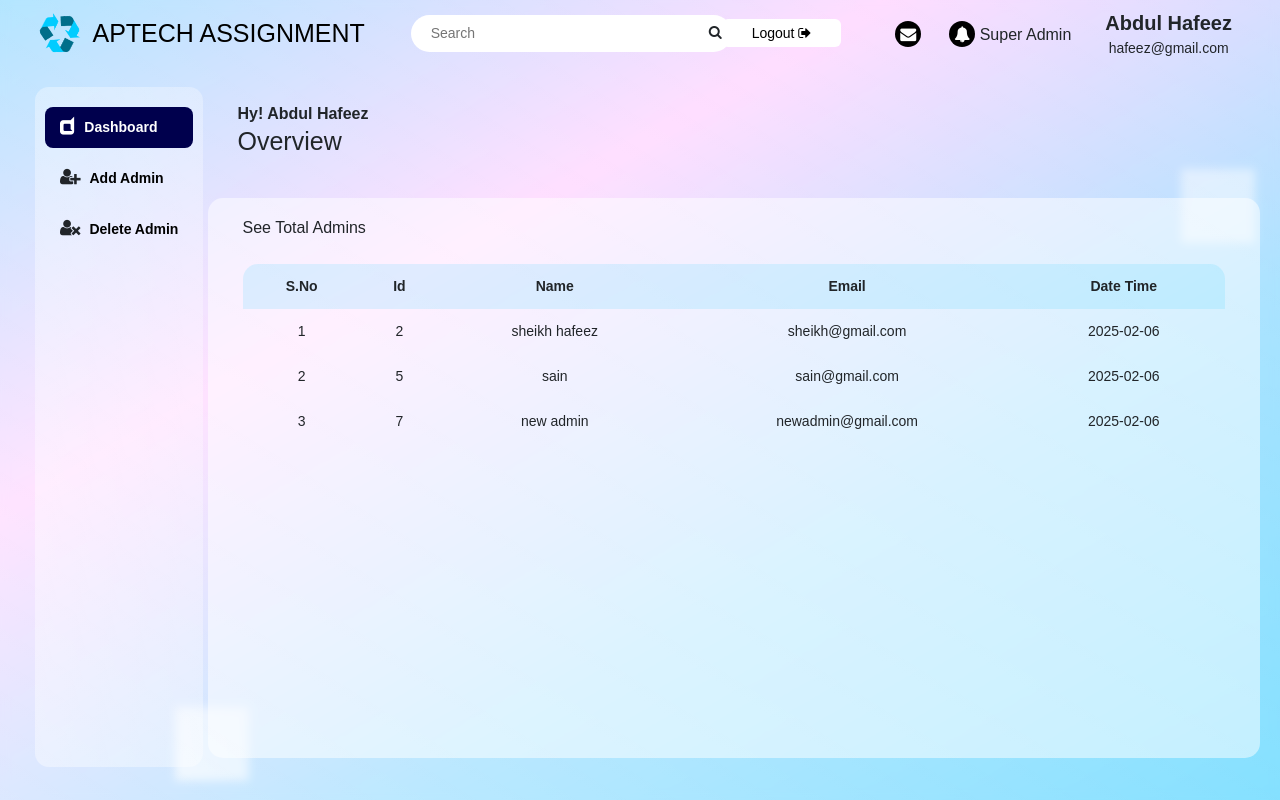
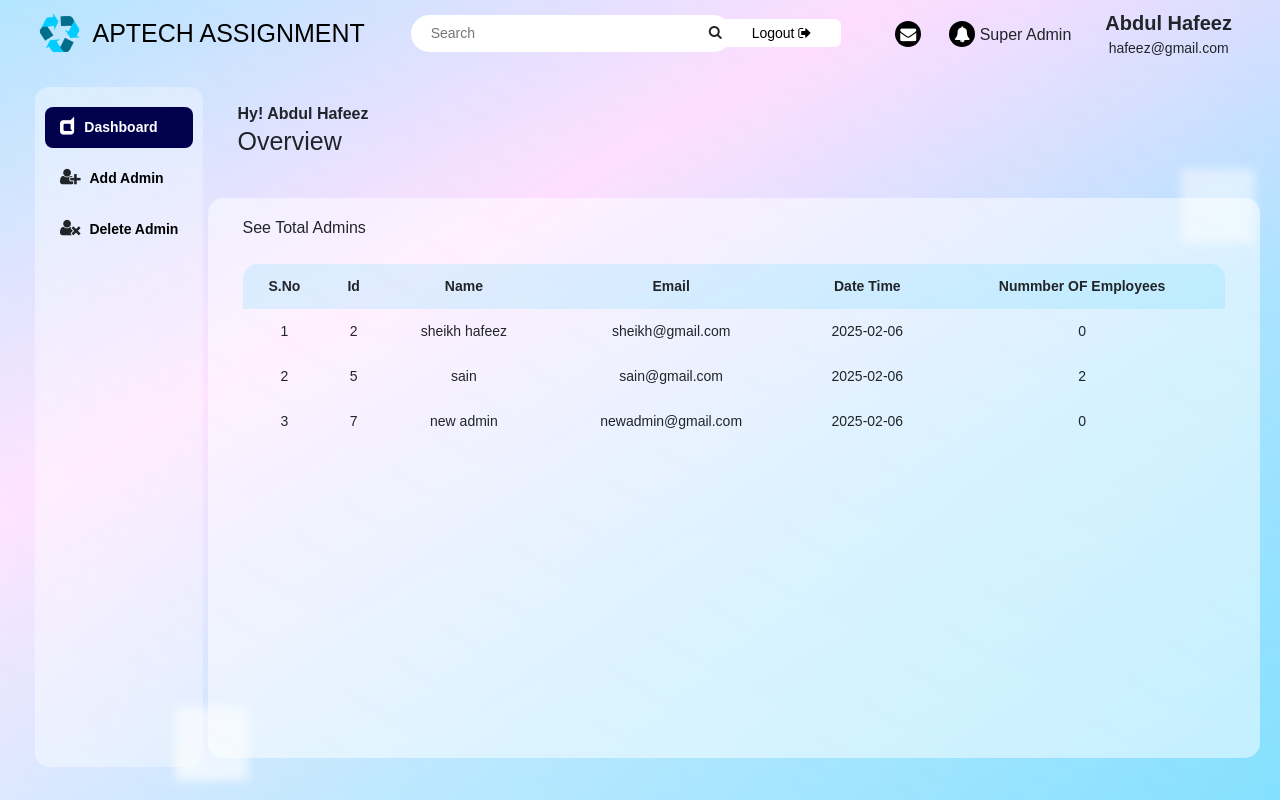
Before and after one commit to sheikhhafeez/authentication-admin-panel, a PHP site: page /dashboard-aptech/ in a window 1280 px wide. Run offline with PHP 8.4, Linux system fonts and the light colour scheme; a user stored in the database is signed in; data comes from the database, SQL or seed files in the repository.

Commit message:
updated-home

```diff
--- a/index.php
+++ b/index.php
@@ -119,6 +119,7 @@ include "backend.php";
                                         <th>Name</th>
                                         <th>Email</th>
                                         <th>Date Time</th>
+                                        <th>Nummber OF Employees</th>
                                     </tr>
                                     <?php
                                     $query = "SELECT * FROM user WHERE role_id = 1";
@@ -133,6 +134,15 @@ include "backend.php";
                                                 <td><?php echo $rows['name']; ?></td>
                                                 <td><?php echo $rows['email']; ?></td>
                                                 <td><?php echo $rows['datetime']; ?></td>
+                                                <td>
+                                                    <?php
+                                                   $numemployees=$rows['id'];
+                                                   $employees = "SELECT COUNT(*) as total FROM employee WHERE user_id = $numemployees";
+                                                   $employeesconn = mysqli_query($conn, $employees);
+                                                   $employeesconnrow = mysqli_fetch_assoc($employeesconn);
+                                                   echo $employeesconnrow['total'];
+                                                    ?>
+                                                </td>
                                             </tr>
 
                                         <?php
@@ -142,6 +152,7 @@ include "backend.php";
                                         $nofound = "No Employees found";
                                         ?>
                                         <tr>
+                                            <td>No Data Found</td>
                                             <td>No Data Found</td>
                                             <td>No Data Found</td>
                                             <td>No Data Found</td>
```
